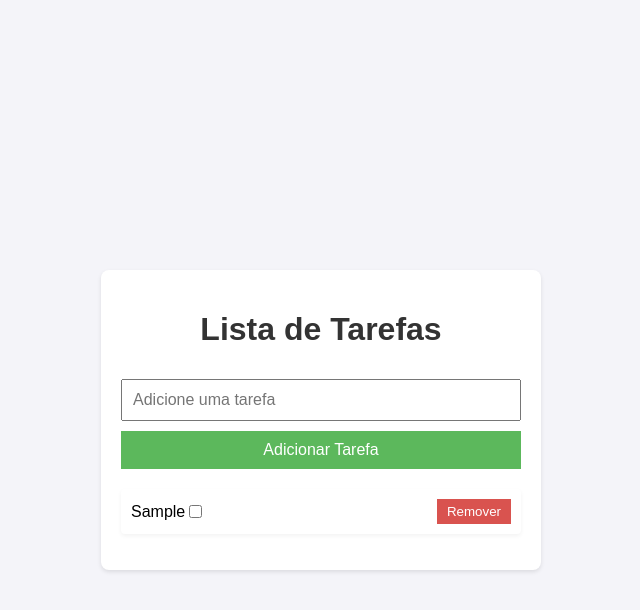
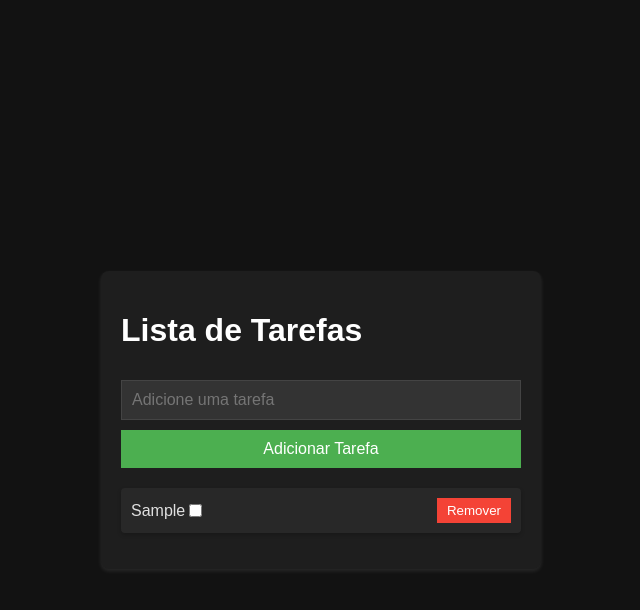
Before and after one commit to in100tiva/projetojs3, a plain HTML site: page index.html in a window 1280 px wide. Both pictures are taken after typing "Sample" into the empty fields and a click on the button "Adicionar Tarefa". Shown: the whole page, without its empty margins (319-959 px from the left). Drawn offline with Linux system fonts and the light colour scheme.

Commit message:
Tema escuro

```diff
--- a/styles.css
+++ b/styles.css
@@ -1,7 +1,8 @@
 /* styles.css */
 body {
     font-family: 'Arial', sans-serif;
-    background-color: #f4f4f9;
+    background-color: #121212; /* Fundo escuro */
+    color: #e0e0e0; /* Texto claro */
     margin: 0;
     padding: 20px;
     display: flex;
@@ -13,15 +14,14 @@ body {
 .container {
     width: 100%;
     max-width: 400px;
-    background: white;
+    background: #1e1e1e; /* Fundo da caixa mais claro que o corpo */
     padding: 20px;
-    box-shadow: 0 2px 4px rgba(0,0,0,0.1);
+    box-shadow: 0 2px 4px rgba(255,255,255,0.1);
     border-radius: 8px;
 }
 
 h1 {
-    color: #333;
-    text-align: center;
+    color: #fff; /* Cabeçalho branco */
 }
 
 #taskInput, #addButton {
@@ -30,10 +30,13 @@ h1 {
     margin-top: 10px;
     font-size: 16px;
     box-sizing: border-box;
+    background-color: #333; /* Fundo dos campos de input */
+    color: #ddd; /* Texto dos inputs */
+    border: 1px solid #444; /* Borda mais sutil para inputs e botões */
 }
 
 #addButton {
-    background-color: #5cb85c;
+    background-color: #4CAF50; /* Botão verde mais escuro */
     color: white;
     border: none;
     cursor: pointer;
@@ -41,7 +44,7 @@ h1 {
 }
 
 #addButton:hover {
-    background-color: #4cae4c;
+    background-color: #45a049; /* Verde um pouco mais claro ao passar o mouse */
 }
 
 ul {
@@ -53,21 +56,18 @@ ul {
 .task {
     display: flex;
     align-items: center;
-    background-color: #fff;
+    background-color: #282828; /* Cada tarefa com fundo um pouco mais claro */
     margin-bottom: 8px;
     padding: 10px;
     border-radius: 4px;
-    box-shadow: 0 2px 4px rgba(0,0,0,0.05);
-    opacity: 0;
-    transform: translateY(20px);
-    animation: fadeIn 0.5s forwards;
+    box-shadow: 0 2px 4px rgba(0,0,0,0.2);
+    transition: background-color 0.5s ease; /* Suaviza a transição de fundo */
 }
 
 .completed {
     text-decoration: line-through;
-    color: #999;
-    background-color: #f0f0f0; /* Cor mais clara para tarefas concluídas */
-    transition: background-color 0.5s ease;
+    color: #757575; /* Cor mais clara para texto tachado */
+    background-color: #424242; /* Fundo para tarefas completadas */
 }
 
 input[type="checkbox"] {
@@ -77,7 +77,7 @@ input[type="checkbox"] {
 button {
     margin-left: auto;
     padding: 5px 10px;
-    background-color: #d9534f;
+    background-color: #f44336; /* Vermelho para botões de ação */
     color: white;
     border: none;
     cursor: pointer;
@@ -85,7 +85,7 @@ button {
 }
 
 button:hover {
-    background-color: #c9302c;
+    background-color: #d32f2f; /* Vermelho mais escuro ao passar o mouse */
 }
 
 .task-removing {
```
